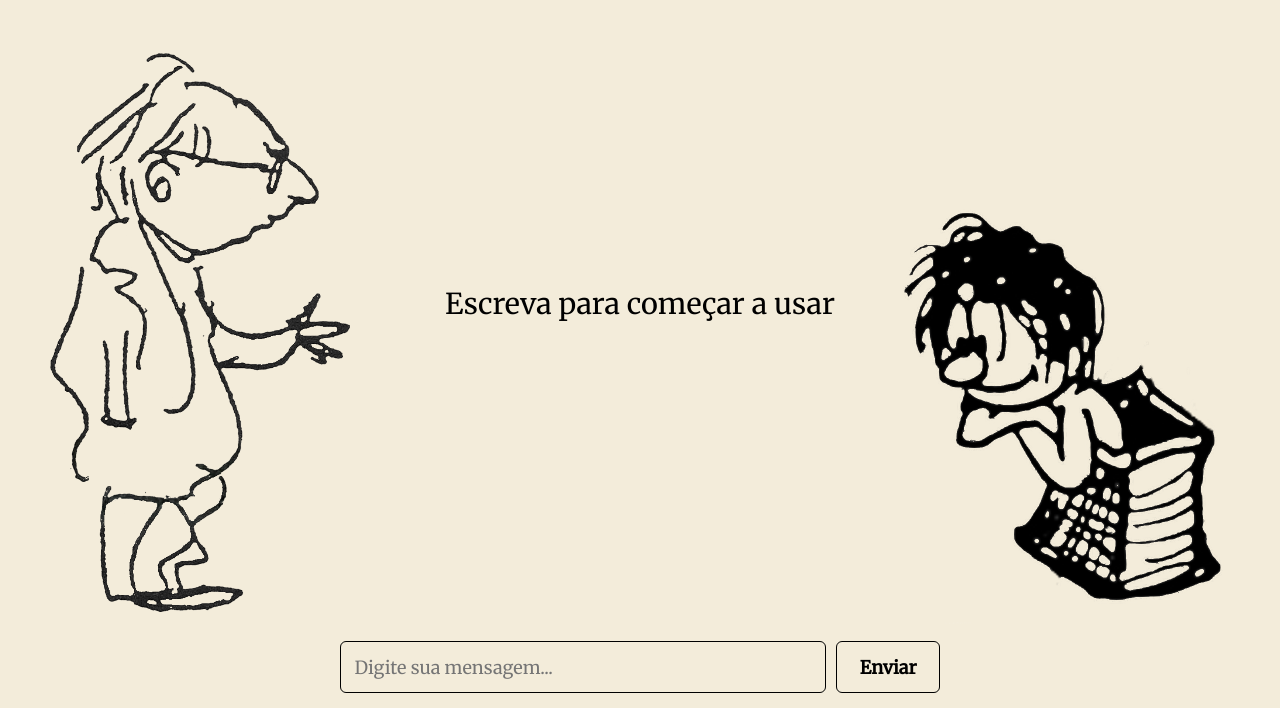
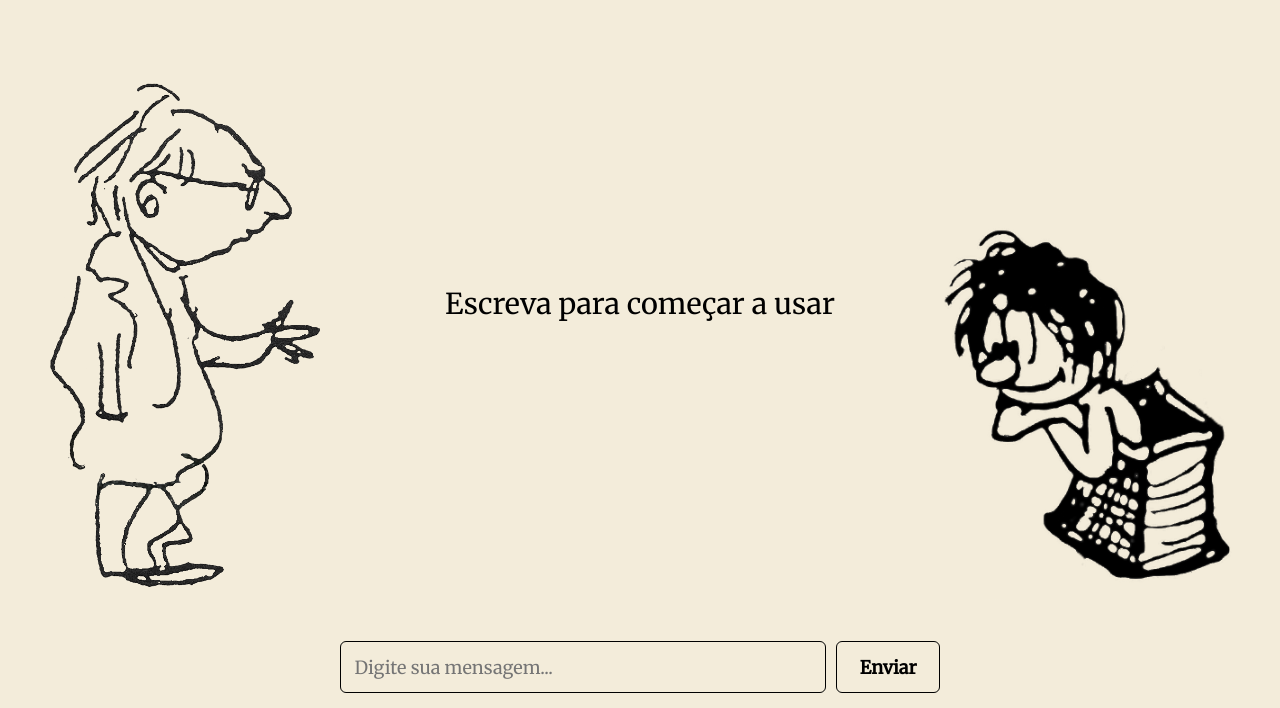
Before and after one commit to joaomtm/propositum-server, a plain HTML site: page index.html in a window 1280 px wide. Shown: the part 92-800 px from the top of the page. Drawn offline with Linux system fonts and the light colour scheme.

Commit message:
Pequena mudança do tamanho de imagens

```diff
--- a/styles.css
+++ b/styles.css
@@ -110,8 +110,8 @@ footer { position:fixed; bottom:0; left:0; width:100%; padding:15px 20px; backgr
   filter: contrast(var(--contrast-image));
   transition: filter 0.25s ease;
 }
-.image-left { left:50px; width:300px; top:56%; }
-.image-right { right:-30px; width:500px; top:60%; }
+.image-left { left:50px; width:270px; top:56%; }
+.image-right { right:-30px; width:450px; top:60%; }
 
 /* Modal (bem simples para não quebrar layout) */
 .modal {
```
